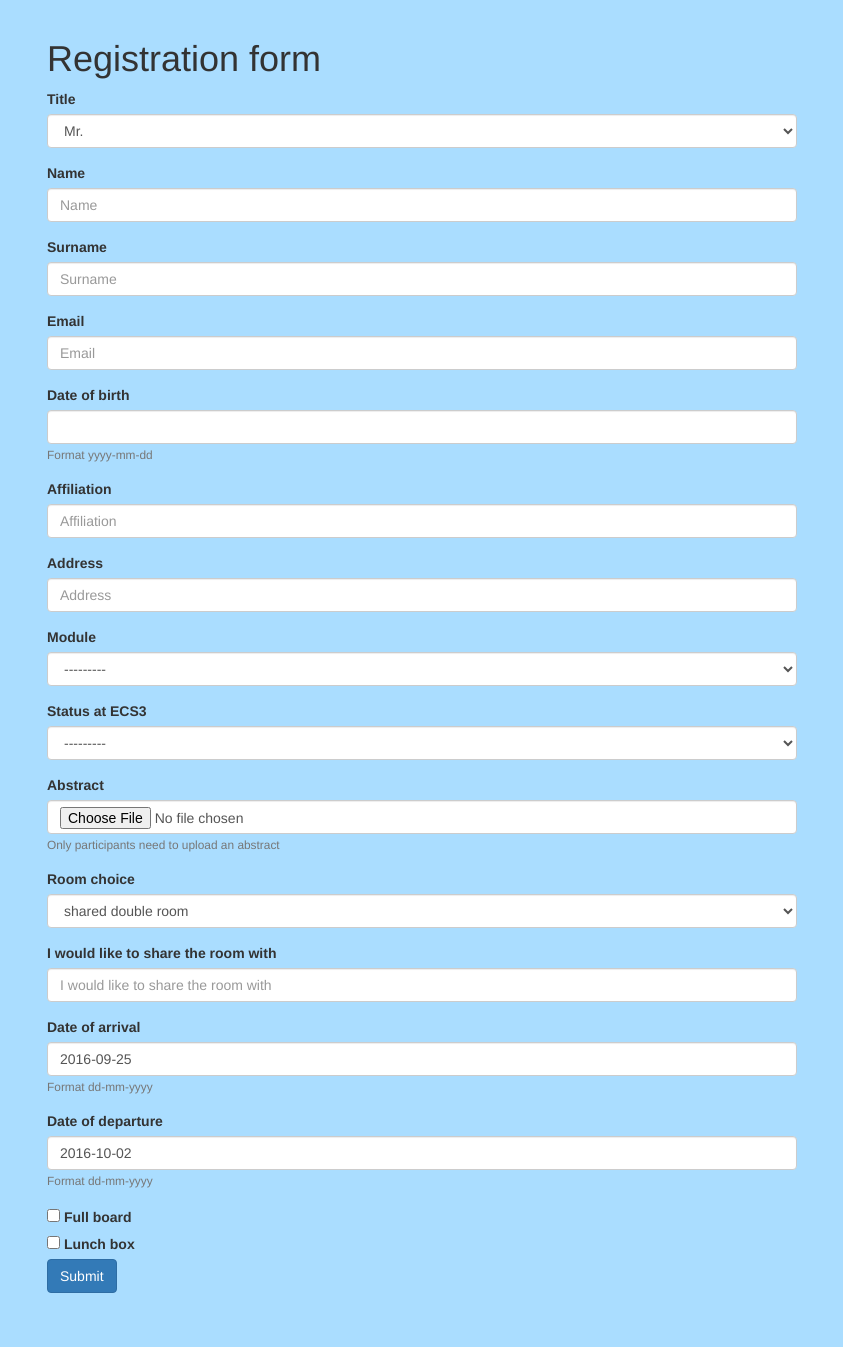
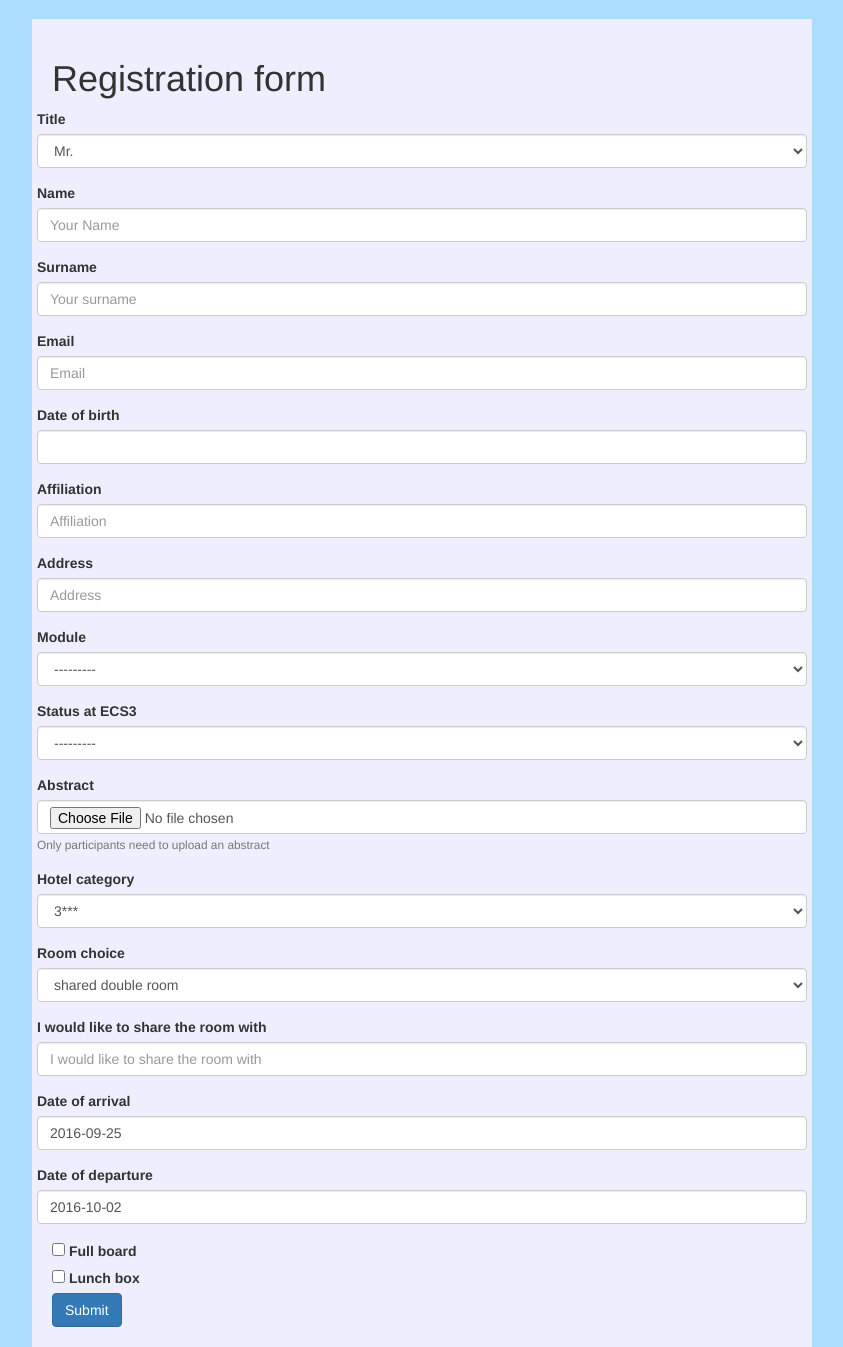
Before and after one commit to zoranstefanic/ecs3, a Django app: page /registration/form/ in a window 1280 px wide. Shown: the part 51-1398 px from the top of the page, without its empty margins (218-1061 px from the left). Before the commit the page ends 1344 px from the top, so only its background shows below. Run offline with Django 3.2, Linux system fonts and the light colour scheme; parts of the project's set-up code (start-up, migrations or seed data) failed here and were passed over; some libraries are stand-ins or nearby versions.

Commit message:
Improving the form.

```diff
--- a/registrations/forms.py
+++ b/registrations/forms.py
@@ -1,7 +1,21 @@
 from django.forms import ModelForm
+from django.forms.extras.widgets import SelectDateWidget
+from django import forms
 from .models import Registration
+
+YEAR_CHOICES = range(2015-80, 2001)
+YEAR_CHOICES.reverse()
+
 
 class RegistrationForm(ModelForm):
     class Meta:
         model = Registration
         exclude = []
+        widgets = {
+            'name': forms.TextInput(attrs={'placeholder': 'Your Name'}),
+            'surname': forms.TextInput(
+                attrs={'placeholder': 'Your surname'}),
+            'date_of_birth': SelectDateWidget(years= YEAR_CHOICES),
+            'arrival': SelectDateWidget(months= {9:'September',10:"October"}, years=['2016']),
+            'departure': SelectDateWidget(months= {9:'September',10:"October"}, years=['2016']),
+        }
--- a/registrations/models.py
+++ b/registrations/models.py
@@ -31,7 +31,7 @@ class Registration(models.Model):
     name = models.CharField(max_length=50, verbose_name="Name")
     surname = models.CharField(max_length=50, verbose_name="Surname")
     email = models.EmailField(max_length=50)
-    date_of_birth = models.DateField(verbose_name="Date of birth", help_text="Format yyyy-mm-dd")
+    date_of_birth = models.DateField(verbose_name="Date of birth")
     affiliation = models.CharField(max_length=200,verbose_name="Affiliation")
     address = models.CharField(max_length=100)
 
@@ -43,8 +43,8 @@ class Registration(models.Model):
     hotel_category = models.IntegerField(choices=HOTELCHOICES, default=1)
     room_choice = models.IntegerField(choices=ROOMCHOICES, default=1)
     room_preference = models.CharField(max_length=50, verbose_name="I would like to share the room with", null=True, blank=True)
-    arrival     = models.DateField(verbose_name="Date of arrival", default="2016-09-25", help_text="Format dd-mm-yyyy")
-    departure   = models.DateField(verbose_name="Date of departure", default="2016-10-02", help_text="Format dd-mm-yyyy")
+    arrival     = models.DateField(verbose_name="Date of arrival", default="2016-09-25")
+    departure   = models.DateField(verbose_name="Date of departure", default="2016-10-02")
 
     full_board  = models.BooleanField(default=False, help_text="")
     lunch_box   = models.BooleanField(default=False)
--- a/registrations/templates/register.html
+++ b/registrations/templates/register.html
@@ -2,11 +2,9 @@
 {% load bootstrap3 %}
 {% block 'content' %}
         <div class="row">
-            <div class="col-lg-8 col-md-offset-2">
-                <h1>
-                  Registration form
-                </h1>
-                <form action="." method="post" class="form">
+            <div class="col-lg-8 col-md-offset-2" style="background:#eef;padding:20px;">
+                <h1> Registration form </h1>
+                <form action="." method="post" class="form-horizontal" role="form">
                   {% csrf_token %}
                   {% bootstrap_form form %}
                   {% buttons %}
--- a/registrations/views.py
+++ b/registrations/views.py
@@ -6,12 +6,9 @@ from .models import Registration
 
 class RegistrationCreate(CreateView):
     model = Registration
+    form_class = RegistrationForm
     template_name = "register.html"
     success_url = "/registration/thanks/"
-    fields = ['title','name','surname','email', 'date_of_birth',
-               'affiliation', 'address', 'module', 'status', 'abstract',
-               'room_choice', 'room_preference', 'arrival', 'departure',
-                'full_board', 'lunch_box']
 
 def thanks(request):
     return render(request,'thanks.html')
```
